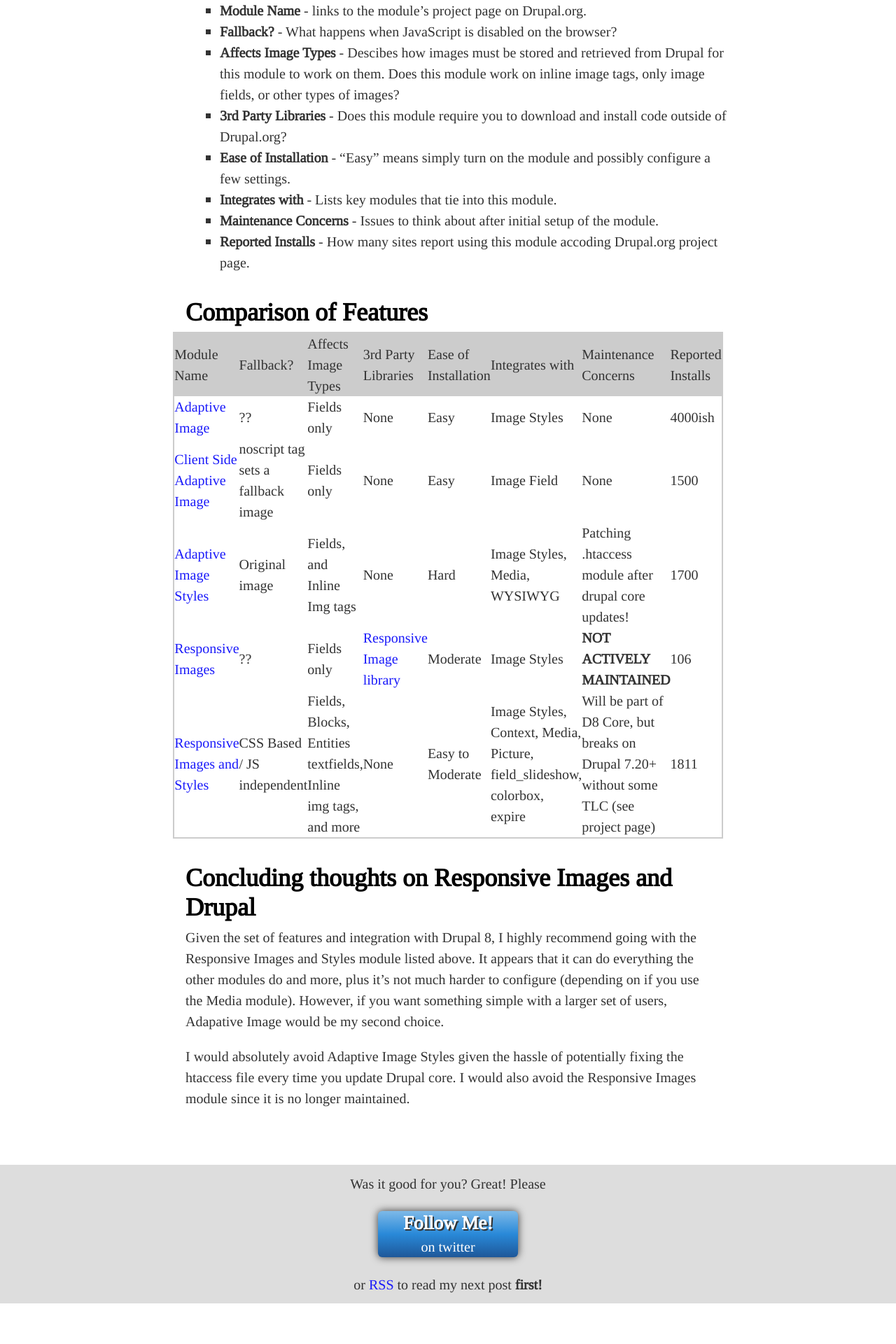
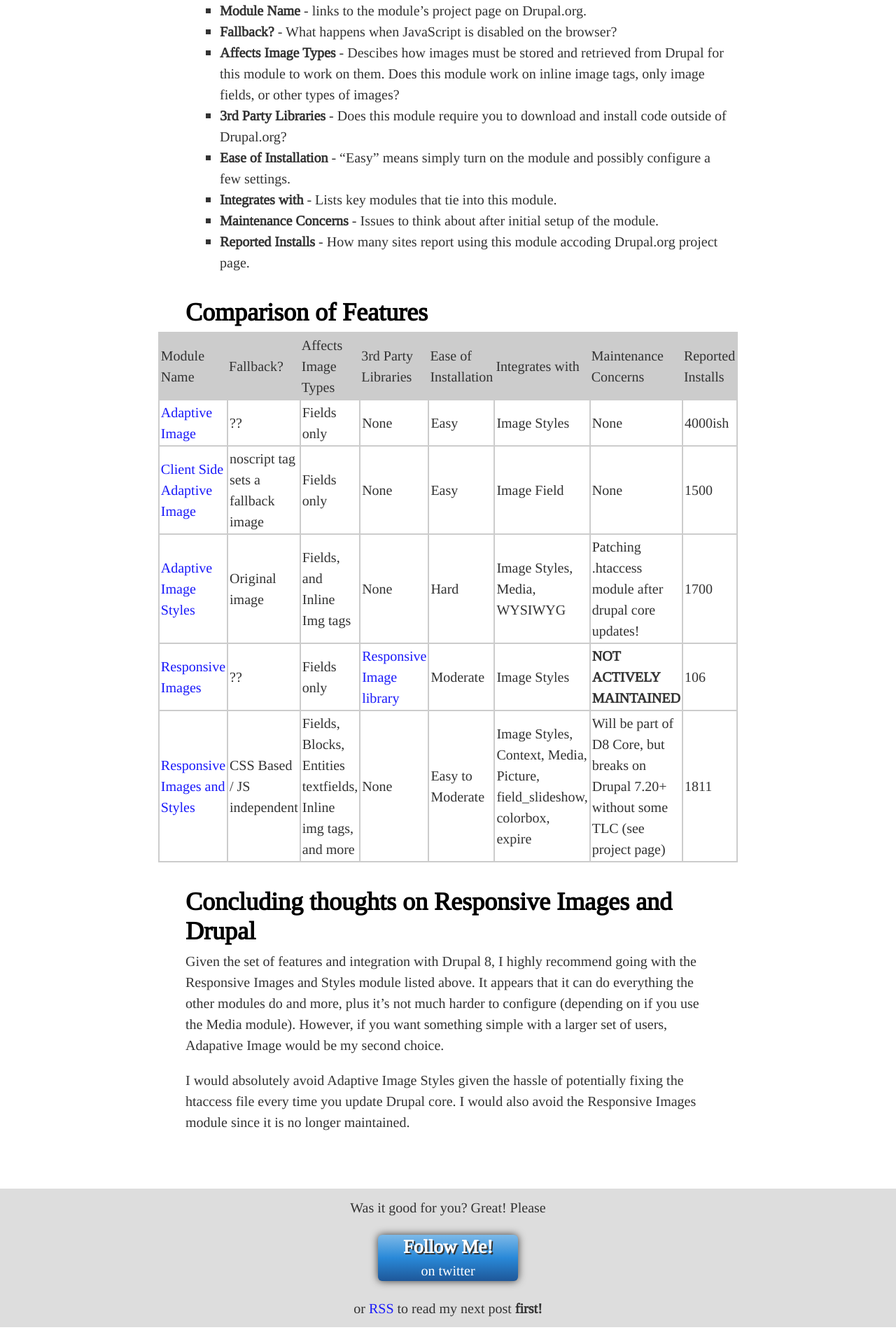
Before and after one commit to brycefisher/brycefisher.github.io-jekyll, a Jekyll site: the page built from _posts/2013-04-14-comparison-of-drupal-modules-for-responsive-images.md, in a window 1280 px wide. Shown: the part 648-2568 px from the top of the page at 70% size. Built offline with Jekyll 4.4.1, drawn with Linux system fonts in a browser that asks for light colours; comment, search, counter and statistics services are not loaded; before the commit the page ends 2534 px from its top, so only the background shows below that.

Commit message:
Borders on table cells

```diff
--- a/css/screen.css
+++ b/css/screen.css
@@ -316,9 +316,9 @@ blockquote + h2, blockquote + h3, blockquote + h4, blockquote + h5, blockquote +
 .node-article .article-body ul li, .node-article .article-body ol li { margin-left: 1.2em; }
 .node-article .article-body ul { list-style: outside square; }
 .node-article .article-body ol { list-style: outside decimal; }
-.node-article .article-body table { border: 2px solid #ccc; }
+.node-article .article-body table, .node-article .article-body td { border: 2px solid #ccc; }
 .node-article .article-body th { background-color: #ccc; }
-.node-article .article-body th, .node-article .article-body td { text-align: left; }
+.node-article .article-body th, .node-article .article-body td { text-align: left; padding: 2px; }
 .node-article .article-footer { margin: 0 -12px; }
 .node-article .article-footer .article-call-to-action { text-align: center; padding: 12px; margin-bottom: 24px; background-color: #ddd; }
 .node-article .article-footer .article-call-to-action a.primary-cta { display: block; margin: 24px auto; color: white; border-radius: 6px; width: 200px; text-decoration: none; background-color: #7db9e8; *zoom: 1; filter: progid:DXImageTransform.Microsoft.gradient(gradientType=0, startColorstr='#FF7DB9E8', endColorstr='#FF1E5799'); background-image: -webkit-gradient(linear, 50% 0%, 50% 100%, color-stop(0%, #7db9e8), color-stop(50%, #2989d8), color-stop(100%, #1e5799)); background-image: -webkit-linear-gradient(top, #7db9e8 0%, #2989d8 50%, #1e5799 100%); background-image: -moz-linear-gradient(top, #7db9e8 0%, #2989d8 50%, #1e5799 100%); background-image: -o-linear-gradient(top, #7db9e8 0%, #2989d8 50%, #1e5799 100%); background-image: linear-gradient(top, #7db9e8 0%, #2989d8 50%, #1e5799 100%); -webkit-box-shadow: 0px 0px 12px 0px rgba(0, 0, 0, 0.75); -moz-box-shadow: 0px 0px 12px 0px rgba(0, 0, 0, 0.75); box-shadow: 0px 0px 12px 0px rgba(0, 0, 0, 0.75); }
--- a/sass/screen.scss
+++ b/sass/screen.scss
@@ -95,9 +95,9 @@ blockquote + h6 { padding-top: 24px; }
     ul { list-style: outside square; }
     ol { list-style: outside decimal; }
 
-    table { border:2px solid #ccc; }
+    table, td { border:2px solid #ccc; }
     th { background-color: #ccc; }
-    th, td { text-align: left; }
+    th, td { text-align: left; padding:2px; }
   }
 
   .article-footer {
```
